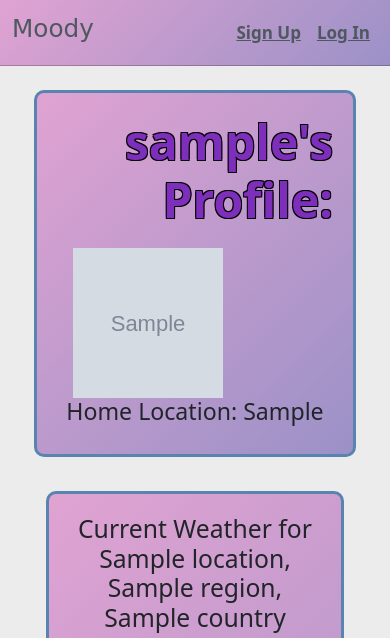
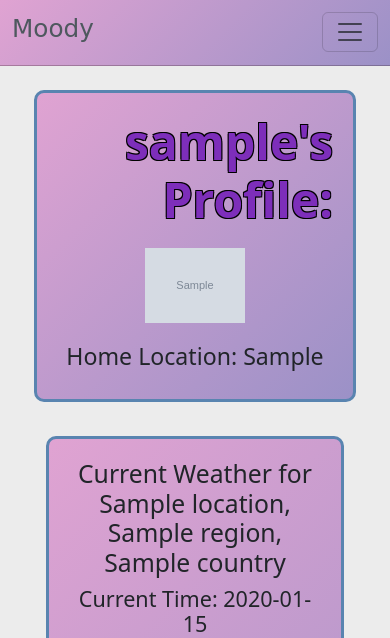
Before and after one commit to jdoerr13/capstone1-moody, a Flask app: page /friends_profile/1 in a window 390 px wide. Shown: the top 638 px of the page. Run offline with Flask 3, Linux system fonts and the light colour scheme; tables that the repository leaves empty hold one stand-in row (values such as "Sample post"); grey boxes marked "Sample" are stand-in pictures; a database or web service that is not in the repository returns one stand-in record (values such as "Sample title"); data that the repository does not hold is empty; parts of the project's set-up code (start-up, migrations or seed data) failed here and were passed over; some libraries are stand-ins or nearby versions.

Commit message:
css update

```diff
--- a/static/style.css
+++ b/static/style.css
@@ -69,40 +69,6 @@ nav form.navbar-form, .navbar-form {
     margin-left: 5px; /* Adjust the margin-left value as needed */
 }
 
-/* #search.form-control {
-    border-radius: 20px;
-    margin-bottom: 0;
-    width: 100%;
-    font-size: 13px;
-    padding-right: 40px;
-    box-sizing: border-box;
-  }
-
-  #search.form-control + .input-group-append {
-    position: absolute;
-    right: 0;
-    top: 0;
-    bottom: 0;
-    padding: 0;
-    color: #66757f;
-    background-color: transparent;
-    border: none;
-    cursor: pointer;
-    display: flex;
-    align-items: center;
-  }
-
-  #search.form-control + .input-group-append:hover {
-    color: #1c94e0;
-  }
-
-  #search.form-control:active,
-  #search.form-control:focus {
-    box-shadow: none;
-    border: 2px solid #007bff;
-  } */
-
-/* on "onboarding" pages (signup & login), the navbar is different: no search box, the logo is centered, and it has a background color. */
 
 .onboarding > .navbar {
     background-image: url("/static/images/nav-bg.png");
@@ -154,7 +120,6 @@ nav form.navbar-form, .navbar-form {
 }
 
 
-
 /* home.html */
 
 .profile-icon {
@@ -191,15 +156,10 @@ body {
     margin-left: 90px;
     margin-right: 90px;
 }
-.card.custom-card-three {
-    background-color: rgba(211, 211, 211, 0.5) !important;
-    margin-right: 800px;
-}
+.card.custom-card-three,
 .card.custom-card-four {
-    background-color: rgba(211, 211, 211, 0.5) !important;
-    margin-left: 800px;
-    position: relative;
-    top: -80px;
+    margin: 0 auto;
+    float: none;
 }
 #searchResults li {
     text-align: left;
@@ -211,8 +171,44 @@ body {
 
 
 @media (max-width: 767px) {
-    /* Styles for small screens */
+    .navbar-brand {
+        font-size: 24px;
+    }
+
+    .welcome-message {
+        font-size: 24px;
+        text-align: center;
+    }
+
+    .profile-icon {
+        width: 100px;
+        height: auto;
+        float: none;
+        display: block;
+        margin: 0 auto 20px auto;
+    }
+
+    .card.custom-card-three,
+    .card.custom-card-four,
+    .card.custom-card-two {
+        margin: 10px;
+    }
+
+    header {
+        font-size: 18px;
+        padding: 10px;
+        text-align: center;
+    }
+
+    .bubbly-text {
+        font-size: 48px;
+    }
+
+    .bubbly-text2 {
+        font-size: 28px;
+    }
 }
+
 
 
 
--- a/templates/base.html
+++ b/templates/base.html
@@ -21,6 +21,8 @@
    <!-- Add FullCalendar resource links here -->
    <link href="https://cdn.jsdelivr.net/npm/fullcalendar@5.10.0/main.min.css" rel="stylesheet">
    <script src="https://cdn.jsdelivr.net/npm/fullcalendar@5.10.0/main.min.js"></script>
+   <script src="https://cdn.jsdelivr.net/npm/bootstrap@5.3.3/dist/js/bootstrap.bundle.min.js"></script>
+
 </head>
 
 
@@ -34,48 +36,38 @@
   </ul>
 {% endif %}
 {% endwith %}
-  <nav class="navbar navbar-expand">
-    <div class="container-fluid">
-
-      <div class="navbar-header">
-        <a href="/" class="navbar-brand">
-          <!-- <img src="/static/images/your-logo.png" alt="logo"> -->
-          <h2>Moody</h2>
-        </a>
-      </div>
-      <ul class="nav navbar-nav ml-auto">
-        <!-- {% if request.endpoint != None %}
-          <li>
-            <form class="form-inline my-2 my-lg-0" action="/search">
-              <div class="input-group">
-                <input name="q" class="form-control" placeholder="Search" id="search">
-                <div class="input-group-append">
-                  <button class="btn btn-default my-2 my-sm-0" type="submit">
-                    <span class="fa fa-search"></span>
-                  </button>
-                </div>
-              </div>
-            </form>
-          </li>
-        {% endif %} -->
-        {% if not g.user %}
-          <li><a href="/signup">Sign Up</a></li>
-          <li><a href="/login">Log In</a></li>
-        {% else %}
-          <!-- Display user's profile picture (tiny icon) -->
 
 
-          <li><a href="/">{{ g.user.username }}s HomePage</a></li>
-          <li><a href="/current">Current Weather</a></li>
-          <li><a href="/forecast">Weather Forecast</a></li>
-          <li><a href="/history">Weather History</a></li>
-          <li><a href="/insights">Mood/Weather Datasets</a></li>
-          <li><a href="/astronomy">Astronomy Data</a></li>
-          <li><a href="/logout">Log Out</a></li>
+<nav class="navbar navbar-expand-md navbar-light">
+  <div class="container-fluid">
+    <a class="navbar-brand" href="/">
+      <h2>Moody</h2>
+    </a>
+    <button class="navbar-toggler" type="button" data-bs-toggle="collapse" data-bs-target="#navbarCollapse">
+      <span class="navbar-toggler-icon"></span>
+    </button>
+
+    <div class="collapse navbar-collapse" id="navbarCollapse">
+      <ul class="navbar-nav ms-auto">
+        {% if not g.user %}
+          <li class="nav-item"><a class="nav-link" href="/signup">Sign Up</a></li>
+          <li class="nav-item"><a class="nav-link" href="/login">Log In</a></li>
+        {% else %}
+          <li class="nav-item"><a class="nav-link" href="/">{{ g.user.username }}'s HomePage</a></li>
+          <li class="nav-item"><a class="nav-link" href="/current">Current Weather</a></li>
+          <li class="nav-item"><a class="nav-link" href="/forecast">Weather Forecast</a></li>
+          <li class="nav-item"><a class="nav-link" href="/history">Weather History</a></li>
+          <li class="nav-item"><a class="nav-link" href="/insights">Mood/Weather Datasets</a></li>
+          <li class="nav-item"><a class="nav-link" href="/astronomy">Astronomy Data</a></li>
+          <li class="nav-item"><a class="nav-link" href="/logout">Log Out</a></li>
         {% endif %}
       </ul>
     </div>
-  </nav>
+  </div>
+</nav>
+
+
+
   <div class="container">
     {% for category, message in get_flashed_messages(with_categories=True) %}
       <div class="alert alert-{{ category }}">{{ message }}</div>
```
Also changed, not shown: templates/home.html (+27 -13 lines), static/uploads/bdb3d902-b941-41ce-ae16-6af94fd8c477_ChatGPT_Image_May_15_2025_03_27_40_PM.png (added).
